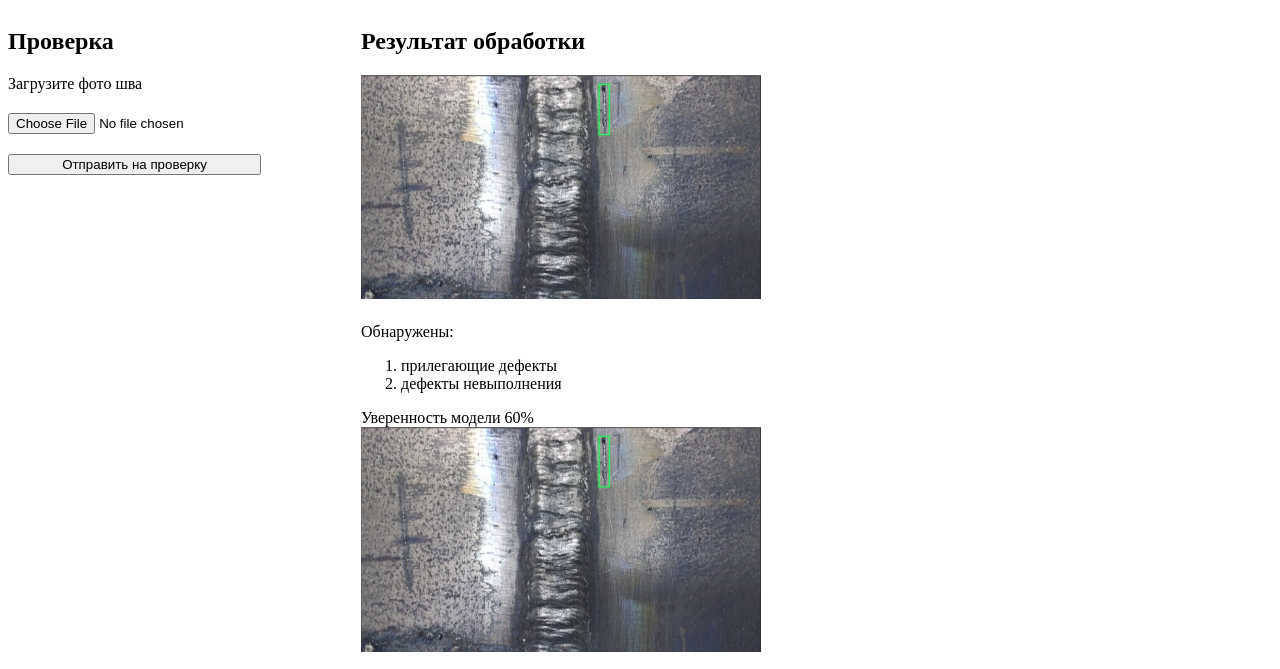
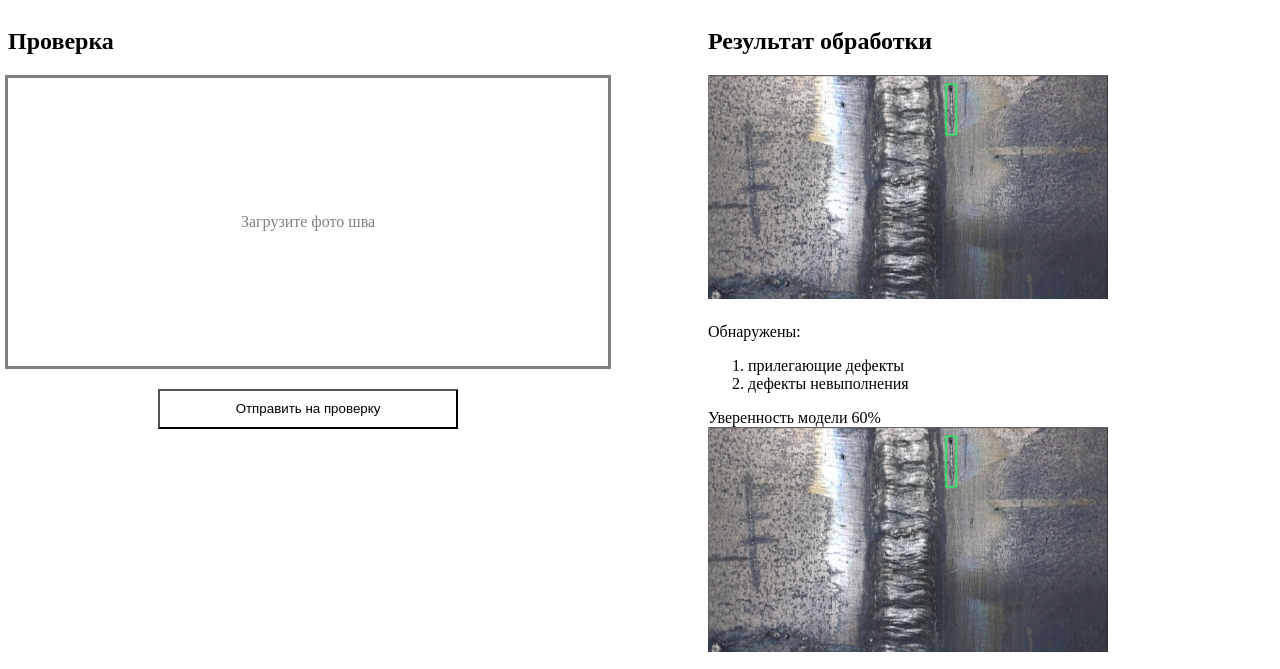
Before and after one commit to AI-Solution-inc/AtomicHack2.0_DetectDefects, a Django app: page / in a window 1280 px wide. Shown: the top 669 px of the page. Run offline with Django 5.2, Linux system fonts and the light colour scheme.

Commit message:
load img + style

```diff
--- a/web/atomic_web/myapp/templates/starting_screen.html
+++ b/web/atomic_web/myapp/templates/starting_screen.html
@@ -17,18 +17,60 @@
         gap: 100px;
       }
 
-      .form-wrap {
-        display: flex;
-        flex-direction: column;
-        gap: 20px;
-      }
-
       .result-img {
         max-width: 400px;
       }
 
       .result-content {
         margin-top: 20px;
+      }
+
+      .form-wrap {
+        display: flex;
+        flex-direction: column;
+        align-items: center;
+        gap: 20px;
+        width: 600px;
+      }
+
+      .form-input-wrapper {
+        width: 100%;
+        height: 288px;
+        border: 3px solid gray;
+        cursor: pointer;
+        display: flex;
+        justify-content: center;
+        align-items: center;
+        background-size: contain;
+        background-repeat: no-repeat;
+        background-position: center;
+      }
+
+      .form-input {
+        display: none;
+      }
+
+      .form-label {
+        cursor: pointer;
+        color: gray;
+        font-size: 16px;
+        text-align: center;
+      }
+
+      .form-btn {
+        background: none;
+        height: 40px;
+        width: 300px;
+        cursor: pointer;
+        transition: 0.3s;
+
+        &:hover {
+          background: #eeebeb;
+        }
+      }
+
+      .hidden {
+        display: none;
       }
     </style>
   </head>
@@ -38,14 +80,20 @@
         <div>
           <h2>Проверка</h2>
           <form action="/" class="form-wrap">
-            <label for="photo">Загрузите фото шва</label>
+            <div class="form-input-wrapper" id="form-input-wrapper">
+              <label for="photo" class="form-label">Загрузите фото шва</label>
               <input
+                class="form-input"
                 type="file"
                 id="photo"
                 name="photo"
                 accept="image/png, image/jpeg"
+                onchange="previewImage(event)"
               />
-            <button>Отправить на проверку</button>
+            </div>
+            <button class="form-btn" type="submit">
+              Отправить на проверку
+            </button>
           </form>
         </div>
 
@@ -68,5 +116,26 @@
         </div>
       </div>
     </div>
+    <script>
+      previewImage = (event) => {
+        const input = event.target;
+        const wrapper = document.getElementById("form-input-wrapper");
+        const label = document.querySelector(".form-label");
+        if (input.files && input.files[0]) {
+          const reader = new FileReader();
+          reader.onload = function (e) {
+            wrapper.style.backgroundImage = `url(${e.target.result})`;
+            label.classList.add("hidden");
+          };
+          reader.readAsDataURL(input.files[0]);
+        }
+      };
+
+      document
+        .getElementById("form-input-wrapper")
+        .addEventListener("click", () => {
+          document.getElementById("photo").click();
+        });
+    </script>
   </body>
 </html>
```
Lines whose indentation alone changed are shown as unchanged.
